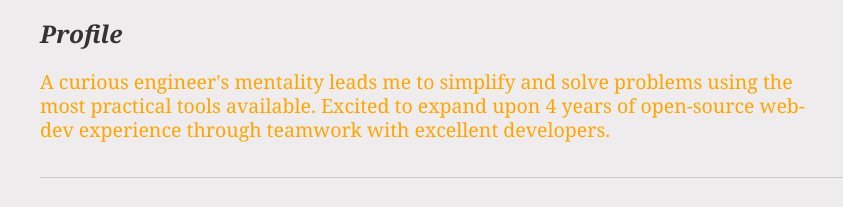
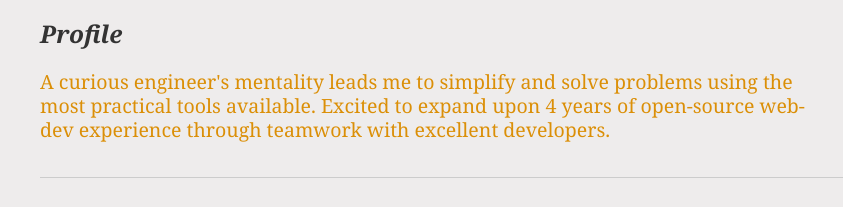
Before and after one commit to dylancwood/simple_resume, a plain HTML site: page index.html in a window 1280 px wide. Shown: the part 507-714 px from the top of the page, 48-891 px from the left. Drawn offline with Linux system fonts and the light colour scheme; a small style sheet from the web is missing.

Commit message:
darkened enlarged text for easier reading

```diff
--- a/css/resume.css
+++ b/css/resume.css
@@ -27,7 +27,7 @@ a { color: #990003 }
 a:hover { text-decoration: none; }
 strong { font-weight: bold; }
 li { line-height: 24px; border-bottom: 1px solid #ccc; }
-p.enlarge { font-size: 122%; padding-right: 4.5em; line-height: 24px; color:orange;}
+p.enlarge { font-size: 122%; padding-right: 4.5em; line-height: 24px; color:#DB8F07;}
 p.enlarge span { color: #000 }
 .contact-info { margin-top: 7px; }
 .first h2 { font-style: italic; }
```
